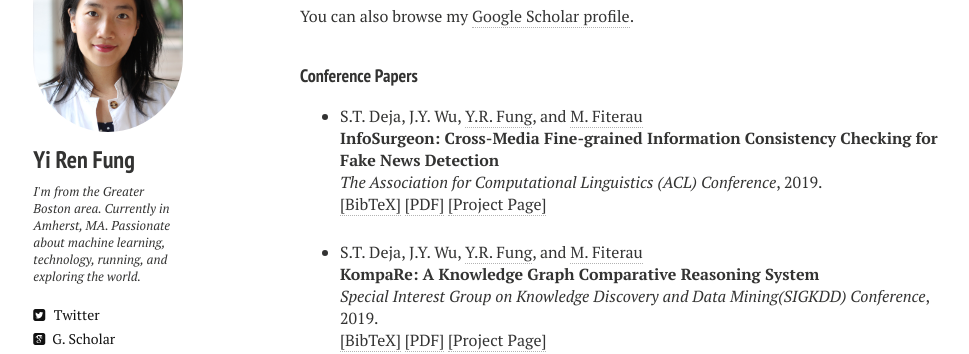
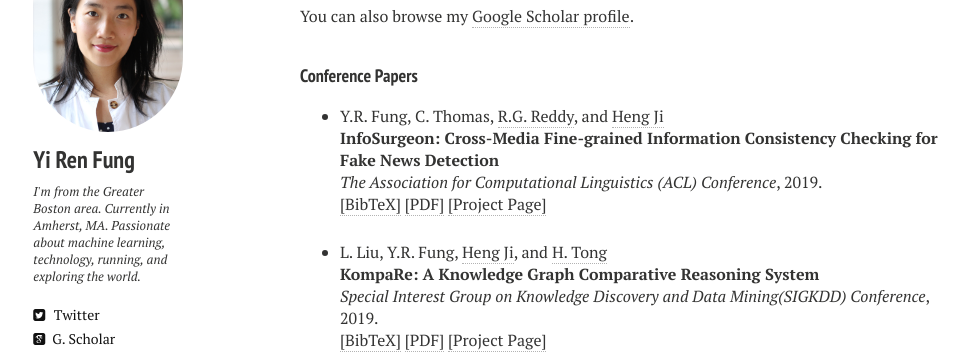
Before and after one commit to yrf1/yrf1.github.io, a Jekyll site: the page built from publications.md, in a window 1280 px wide. Shown: the part 152-506 px from the top of the page, without its empty margins (20-989 px from the left). Built offline with Jekyll 4.4.1, drawn with Linux system fonts in a browser that asks for light colours; nearby versions of some CDN libraries.

Commit message:
Update webpage

```diff
--- a/_layouts/publications.html
+++ b/_layouts/publications.html
@@ -87,7 +87,7 @@ div.bibtex pre { font-size: 75%; overflow: auto;  width: 100%; padding: 0em 0em;
 <ul class="biblist">
 
 <li ><p>
-S.T. Deja, J.Y. Wu, <a href="yrf1.github.io" target="_blank">Y.R. Fung</a>, and <a href="https://www.cics.umass.edu/people/fiterau-brostean-madalina" target="_blank">M. Fiterau</a>
+Y.R. Fung, C. Thomas, <a href="yrf1.github.io" target="_blank">R.G. Reddy</a>, and <a href="https://www.cics.umass.edu/people/fiterau-brostean-madalina" target="_blank">Heng Ji</a>
 <br><b>InfoSurgeon: Cross-Media Fine-grained Information Consistency Checking for Fake News Detection</b><br>
 <i>The Association for Computational Linguistics (ACL) Conference</i>,
 2019.
@@ -110,7 +110,7 @@ S.T. Deja, J.Y. Wu, <a href="yrf1.github.io" target="_blank">Y.R. Fung</a>, and
 </li>
 
 <li ><p>
-S.T. Deja, J.Y. Wu, <a href="yrf1.github.io" target="_blank">Y.R. Fung</a>, and <a href="https://www.cics.umass.edu/people/fiterau-brostean-madalina" target="_blank">M. Fiterau</a>
+L. Liu, Y.R. Fung, <a href="yrf1.github.io" target="_blank">Heng Ji</a>, and <a href="https://www.cics.umass.edu/people/fiterau-brostean-madalina" target="_blank">H. Tong</a>
 <br><b>KompaRe: A Knowledge Graph Comparative Reasoning System</b><br>
 <i>Special Interest Group on Knowledge Discovery and Data Mining(SIGKDD) Conference</i>,
 2019.
```
